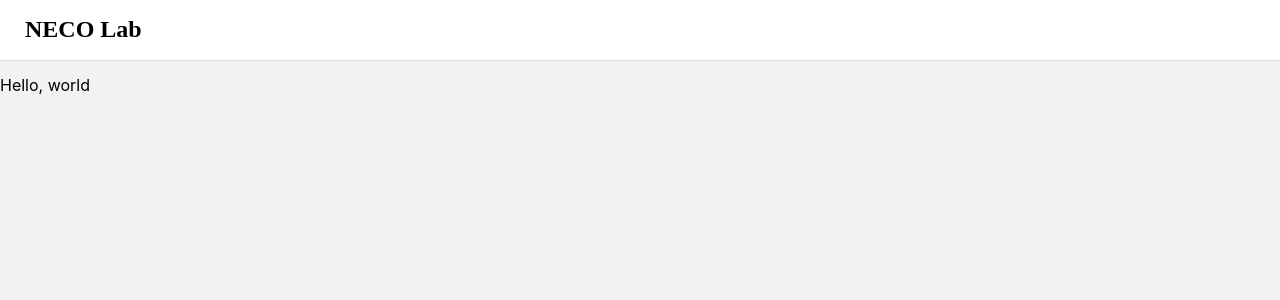
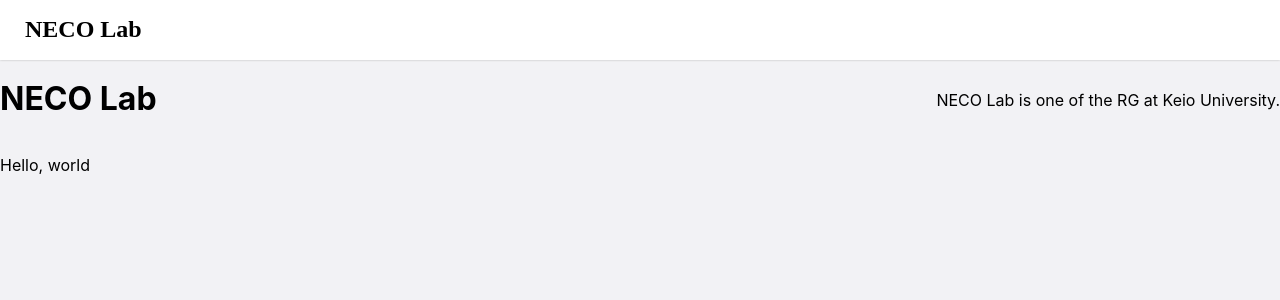
Before and after one commit to necolab/necolab.github.io, a React (Create React App) app: page / in a window 1280 px wide. Shown: the top 300 px of the page. Built offline with nearby package versions, Linux system fonts and the light colour scheme.

Commit message:
add new component

```diff
--- a/src/App.tsx
+++ b/src/App.tsx
@@ -1,5 +1,6 @@
 import React from 'react';
 import { Navbar, NavBrand } from './components/Navbar';
+import { Header } from './components/Header';
 import './App.css';
 
 const App = () => {
@@ -8,6 +9,12 @@
       <Navbar>
         <NavBrand>NECO Lab</NavBrand>
       </Navbar>
+      <Header>
+        <h1>NECO Lab</h1>
+        <p>
+          NECO Lab is one of the RG at Keio University.
+        </p>
+      </Header>
       <p>Hello, world</p>
     </React.Fragment>
   );
--- /dev/null
+++ b/src/components/Header.tsx
@@ -0,0 +1,7 @@
+import styled from "styled-components";
+
+export const Header = styled.header`
+  display: flex;
+  align-items: center;
+  justify-content: space-between;
+`;
```
